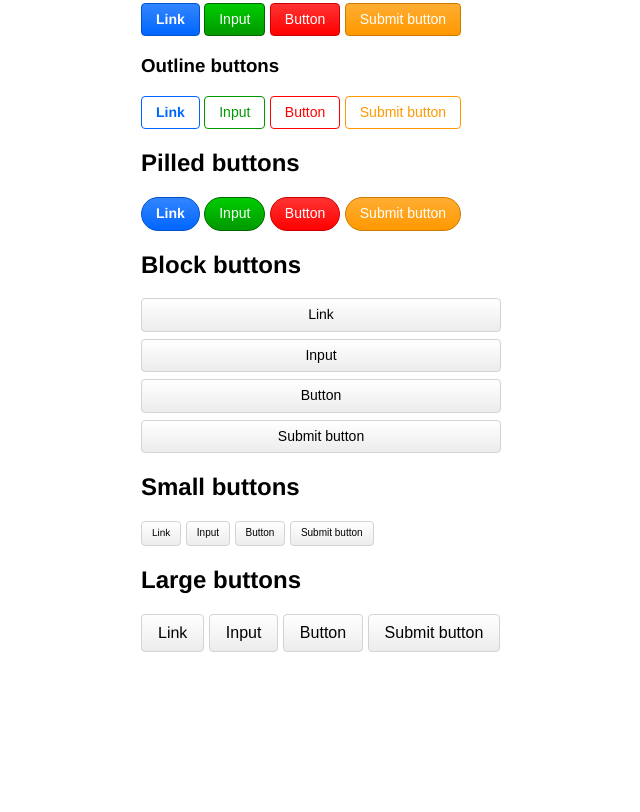
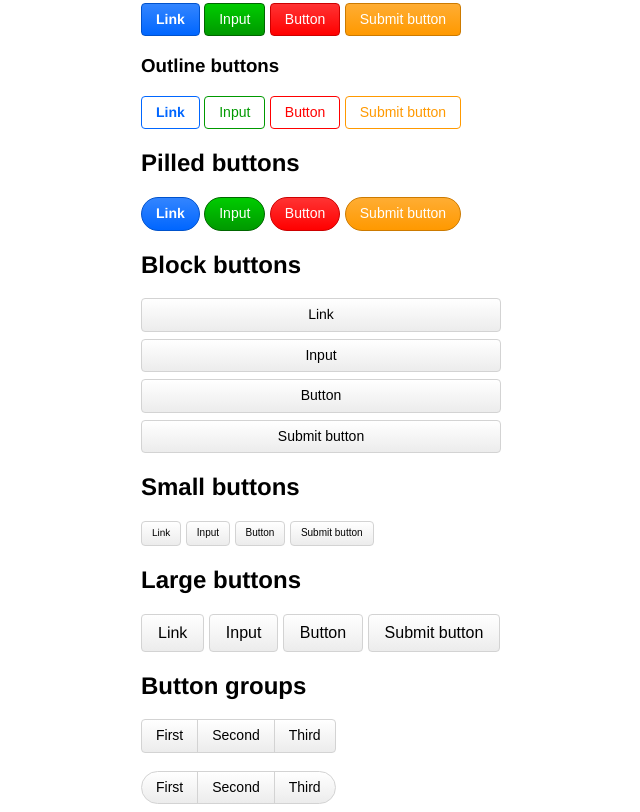
Before and after one commit to nsommer/buttons, a website: page index.html in a window 1280 px wide. Shown: the part 315-1127 px from the top of the page, without its empty margins (319-959 px from the left). Before the commit the page ends 975 px from the top, so only its background shows below. Drawn offline with Linux system fonts and the light colour scheme.

Commit message:
Include button groups into demo page.

```diff
--- a/index.html
+++ b/index.html
@@ -70,6 +70,19 @@
       <input type="button" value="Input" class="button button-default button-large">
       <button type="button" class="button button-default button-large">Button</button>
       <button type="submit" class="button button-default button-large">Submit button</button>
+
+      <h2>Button groups</h2>
+      <div class="button-group">
+        <button type="button" class="button button-default">First</button>
+        <button type="button" class="button button-default">Second</button>
+        <button type="button" class="button button-default">Third</button>
+      </div>
+      <br>
+      <div class="button-group">
+        <button type="button" class="button button-default button-pilled">First</button>
+        <button type="button" class="button button-default button-pilled">Second</button>
+        <button type="button" class="button button-default button-pilled">Third</button>
+      </div>
     </div>
   </body>
 </html>
```
